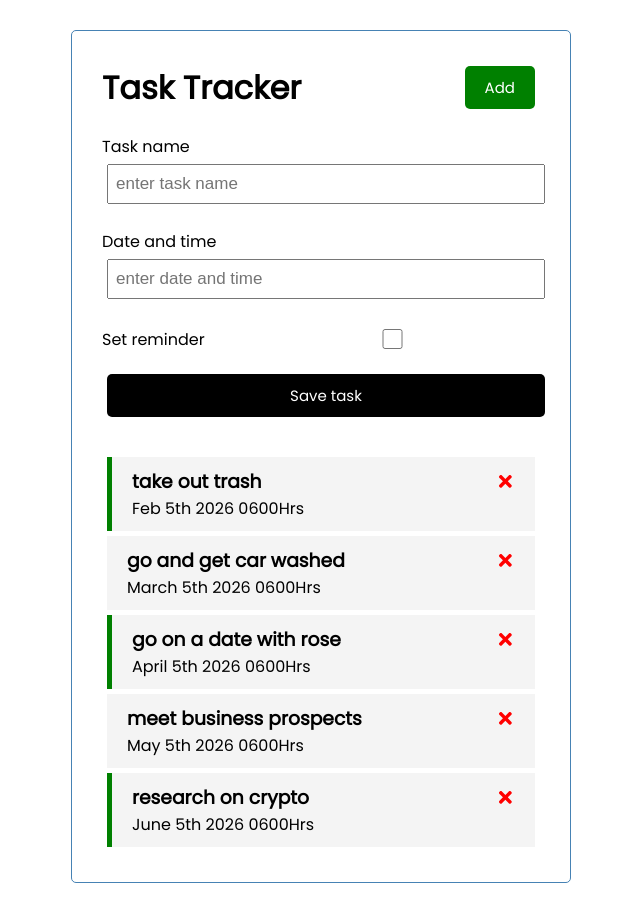
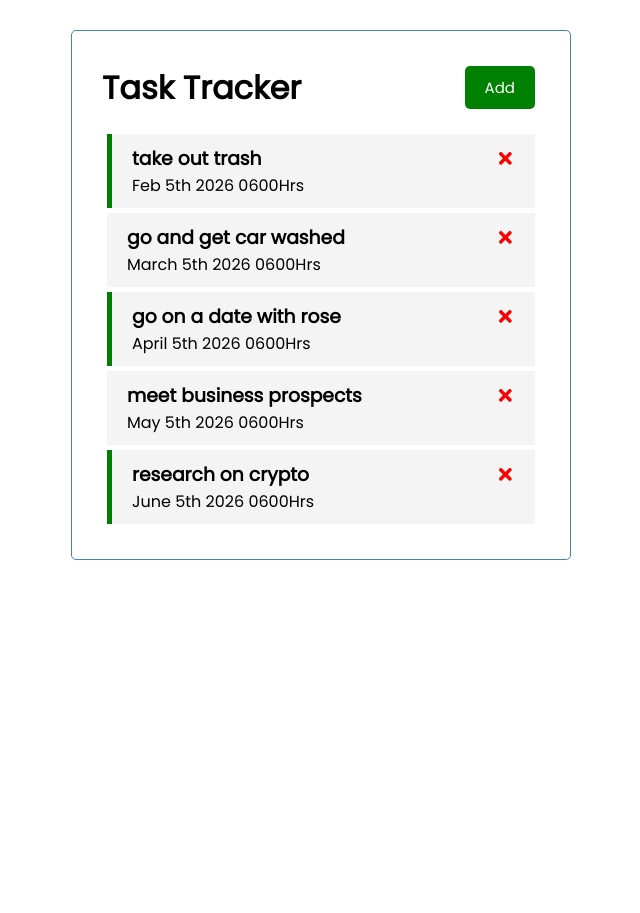
Before and after one commit to BrianSerem/react_crashcourse, a React (Create React App) app in the folder react-task-tracker/: page / in a window 1280 px wide. Shown: the whole page, without its empty margins (319-959 px from the left). After the commit the page ends 800 px from the top, so only its background shows below. Built offline with nearby package versions, Linux system fonts and the light colour scheme.

Commit message:
added more components

```diff
--- a/react-task-tracker/src/App.js
+++ b/react-task-tracker/src/App.js
@@ -7,6 +7,7 @@ import AddTask from './components/AddTask'
 
 const App = () =>
 {
+  const [showAddForm, setShowAddForm ] = useState(false)
   const [tasks, setTasks] = useState ([
     {
         'id':1,
@@ -38,23 +39,29 @@ const App = () =>
         'day': 'June 5th 2026 0600Hrs',
         'reminder': true
     },])
-
+  // Add a new task
+  const addTask = (task) => {
+    const id = Math.floor(Math.random() *100)+1
+    const newTask = {id, ...task}
+    console.log(newTask)
+    setTasks([...tasks, newTask])
+  }
   // function to delete a task
 
   const deleteTask = (id) => {
     setTasks(tasks.filter((task) => task.id !== id))
-    console.log(id, 'has been deleted')
   }
   // toggle task reminder
 
   const toggleReminder = (id) => {
     setTasks(tasks.map((task) => task.id === id ? {...task, reminder : !task.reminder} : task))
   }
+  // on clicking 'ADD' button
 
   return (
     <div className="container">
-      <Header/>
-      <AddTask />
+      {<Header onAdd={() => setShowAddForm(!showAddForm)}/> }
+      {showAddForm &&<AddTask onAdd={addTask}/>}
       {tasks.length > 0 ? (<Tasks onToggle={toggleReminder} tasks={ tasks } onDelete = {deleteTask} />) : ('No more tasks!')}
     </div>
   );
--- a/react-task-tracker/src/components/AddTask.js
+++ b/react-task-tracker/src/components/AddTask.js
@@ -1,27 +1,44 @@
 import { useState } from "react"
 
-const AddTask = () => {
+const AddTask = ({ onAdd}) => {
 
   const [text, setText] = useState('')
-  const [date, setDay] = useState('')
+  const [day, setDay] = useState('')
   const [reminder, setReminder] = useState(false)
 
+  const onSubmit = (e) => {
+    e.preventDefault()
+
+    if(!text){
+      alert('Please enter a task!')
+      return
+    }
+
+    onAdd({ text, day, reminder})
+
+    setText('')
+    setDay('')
+    setReminder(false)
+
+
+  }
+
   return (
-    <form className='add-form'>
+    <form className='add-form' onSubmit={onSubmit}>
         <div className='form-control'>
             <label> Task name</label>
             <input type='text' placeholder='enter task name' value = {text} onChange={(e) => setText(e.target.value)}/>
         </div>
         <div className='form-control'>
             <label> Date and time</label>
-            <input type='text' placeholder='enter date and time' value = {date} onChange={(e) => setDay(e.target.value)}/>
+            <input type='text' placeholder='enter date and time' value = {day} onChange={(e) => setDay(e.target.value)}/>
         </div>
         <div className='form-control form-control-check'>
             <label> Set reminder</label>
-            <input type='checkbox' value = {text} onChange={(e) => setReminder(e.currentTarget.checked)}/>
+            <input type='checkbox' checked={reminder} value = {reminder} onChange={(e) => setReminder(e.currentTarget.checked)}/>
         </div>
 
-        <input className='btn btn-block' type='submit' value='Save task'/>
+        <input className='btn btn-block' type='submit' value='Save task' />
     </form>
   )
 }
--- a/react-task-tracker/src/components/Button.js
+++ b/react-task-tracker/src/components/Button.js
@@ -1,8 +1,8 @@
 import React from 'react'
 import PropTypes from 'prop-types'
 
-const Button = ({color, text, onClick}) => {
-  return <button style = {{backgroundColor : color}} className='btn' onClick={onClick} > {text}</button>
+const Button = ({color, text, onAdd}) => {
+  return <button style = {{backgroundColor : color}} className='btn' onClick={onAdd} > {text}</button>
 }
 
 Button.defaultProps = {
--- a/react-task-tracker/src/components/Header.js
+++ b/react-task-tracker/src/components/Header.js
@@ -2,14 +2,13 @@ import PropTypes from 'prop-types'
 import Button from './Button'
 import Tasks from './Tasks'
 
-const Header = ({ title, name }) => {
+const Header = ({ title, onAdd, text }) => {
 
- const onClick = () => { console.log('clicked!!')}
 
  return (
     <header className='header'>
        <h1> {title}</h1>
-       <Button text = 'Add' color = 'green' onClick ={onClick}/>
+       <Button text = {text} color = 'green' onAdd ={onAdd}/>
     </header>
   )
 }
```
